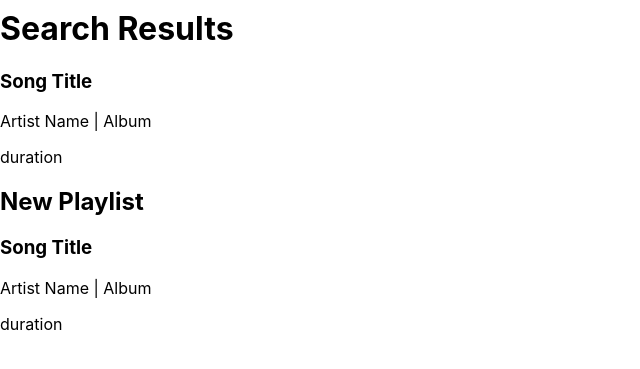
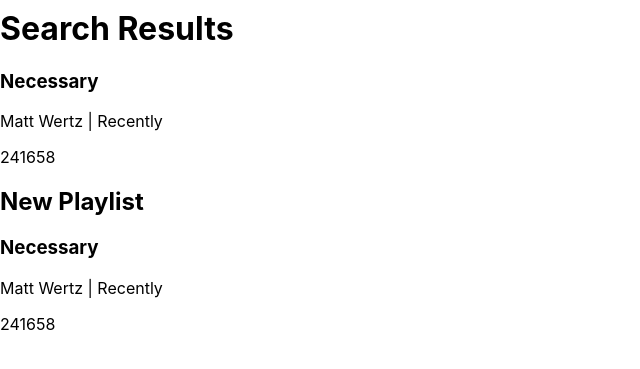
Before and after one commit to kjohnson-webdev/jamming, a React (Create React App) app: page / in a window 1280 px wide. Shown: the part 165-534 px from the top of the page, without its empty margins (0-640 px from the left). Built offline with nearby package versions, Linux system fonts and the light colour scheme.

Commit message:
feat(Track) integrate mock in component & test

```diff
--- a/src/SpotifyUtility.js
+++ b/src/SpotifyUtility.js
@@ -121,7 +121,35 @@ const mockTracks =  [
 
   {
     "album": {
-      "album_type": "single",
+      "album_type": "album",
+      "total_tracks": 11,
+      "external_urls": {
+        "spotify": "https://open.spotify.com/album/02nO8sjDUtPC1tPsKMdSPg"
+      },
+      "href": "https://api.spotify.com/v1/albums/02nO8sjDUtPC1tPsKMdSPg",
+      "id": "02nO8sjDUtPC1tPsKMdSPg",
+      "images": [
+        {
+          "url": "https://i.scdn.co/image/ab67616d0000b273540529493d164c2ad599dc5a",
+          "height": 640,
+          "width": 640
+        },
+        {
+          "url": "https://i.scdn.co/image/ab67616d00001e02540529493d164c2ad599dc5a",
+          "height": 300,
+          "width": 300
+        },
+        {
+          "url": "https://i.scdn.co/image/ab67616d00004851540529493d164c2ad599dc5a",
+          "height": 64,
+          "width": 64
+        }
+      ],
+      "name": "Recently",
+      "release_date": "2023-09-29",
+      "release_date_precision": "day",
+      "type": "album",
+      "uri": "spotify:album:02nO8sjDUtPC1tPsKMdSPg",
       "artists": [
         {
           "external_urls": {
@@ -134,35 +162,7 @@ const mockTracks =  [
           "uri": "spotify:artist:6JVRYNneRsYNInT4TNr5vU"
         }
       ],
-      "external_urls": {
-        "spotify": "https://open.spotify.com/album/6KA9lwr59rUbozIGETLR1a"
-      },
-      "href": "https://api.spotify.com/v1/albums/6KA9lwr59rUbozIGETLR1a",
-      "id": "6KA9lwr59rUbozIGETLR1a",
-      "images": [
-        {
-          "height": 640,
-          "url": "https://i.scdn.co/image/ab67616d0000b273730cc7c42a8771d153e4951a",
-          "width": 640
-        },
-        {
-          "height": 300,
-          "url": "https://i.scdn.co/image/ab67616d00001e02730cc7c42a8771d153e4951a",
-          "width": 300
-        },
-        {
-          "height": 64,
-          "url": "https://i.scdn.co/image/ab67616d00004851730cc7c42a8771d153e4951a",
-          "width": 64
-        }
-      ],
-      "is_playable": true,
-      "name": "Necessary",
-      "release_date": "2023-01-20",
-      "release_date_precision": "day",
-      "total_tracks": 1,
-      "type": "album",
-      "uri": "spotify:album:6KA9lwr59rUbozIGETLR1a"
+      "is_playable": true
     },
     "artists": [
       {
@@ -183,18 +183,18 @@ const mockTracks =  [
       "isrc": "TCAGS2383365"
     },
     "external_urls": {
-      "spotify": "https://open.spotify.com/track/6ya5t4IUDVhMf4gKsFsWlS"
+      "spotify": "https://open.spotify.com/track/3t3ODgYtBj1aeaVCtPkDae"
     },
-    "href": "https://api.spotify.com/v1/tracks/6ya5t4IUDVhMf4gKsFsWlS",
-    "id": "6ya5t4IUDVhMf4gKsFsWlS",
-    "is_local": false,
+    "href": "https://api.spotify.com/v1/tracks/3t3ODgYtBj1aeaVCtPkDae",
+    "id": "3t3ODgYtBj1aeaVCtPkDae",
     "is_playable": true,
     "name": "Necessary",
-    "popularity": 20,
+    "popularity": 22,
     "preview_url": "https://p.scdn.co/mp3-preview/bb1a1041eb042b1f6d93f11d8c4f857c0873a3d9?cid=9d88f3c46f004f499e101b9b631dd77d",
-    "track_number": 1,
+    "track_number": 11,
     "type": "track",
-    "uri": "spotify:track:6ya5t4IUDVhMf4gKsFsWlS"
+    "uri": "spotify:track:3t3ODgYtBj1aeaVCtPkDae",
+    "is_local": false
   }
 ]
 
--- a/src/track/Track.js
+++ b/src/track/Track.js
@@ -1,11 +1,13 @@
 import React from 'react';
+import mockTracks from '../SpotifyUtility';
 
 function Track() {
+    const track = mockTracks[1];
     return (
         <div>
-            <h3>Song Title</h3>
-            <p><span>Artist Name</span> | <span>Album</span></p>
-            <p>duration</p>
+            <h3>{track.name}</h3>
+            <p><span>{track.artists[0].name}</span> | <span>{track.album.name}</span></p>
+            <p>{track.duration_ms}</p>
         </div>
     );
 };
```
Also changed, not shown: 1 other file (tests, documents, lock files or other folders).
